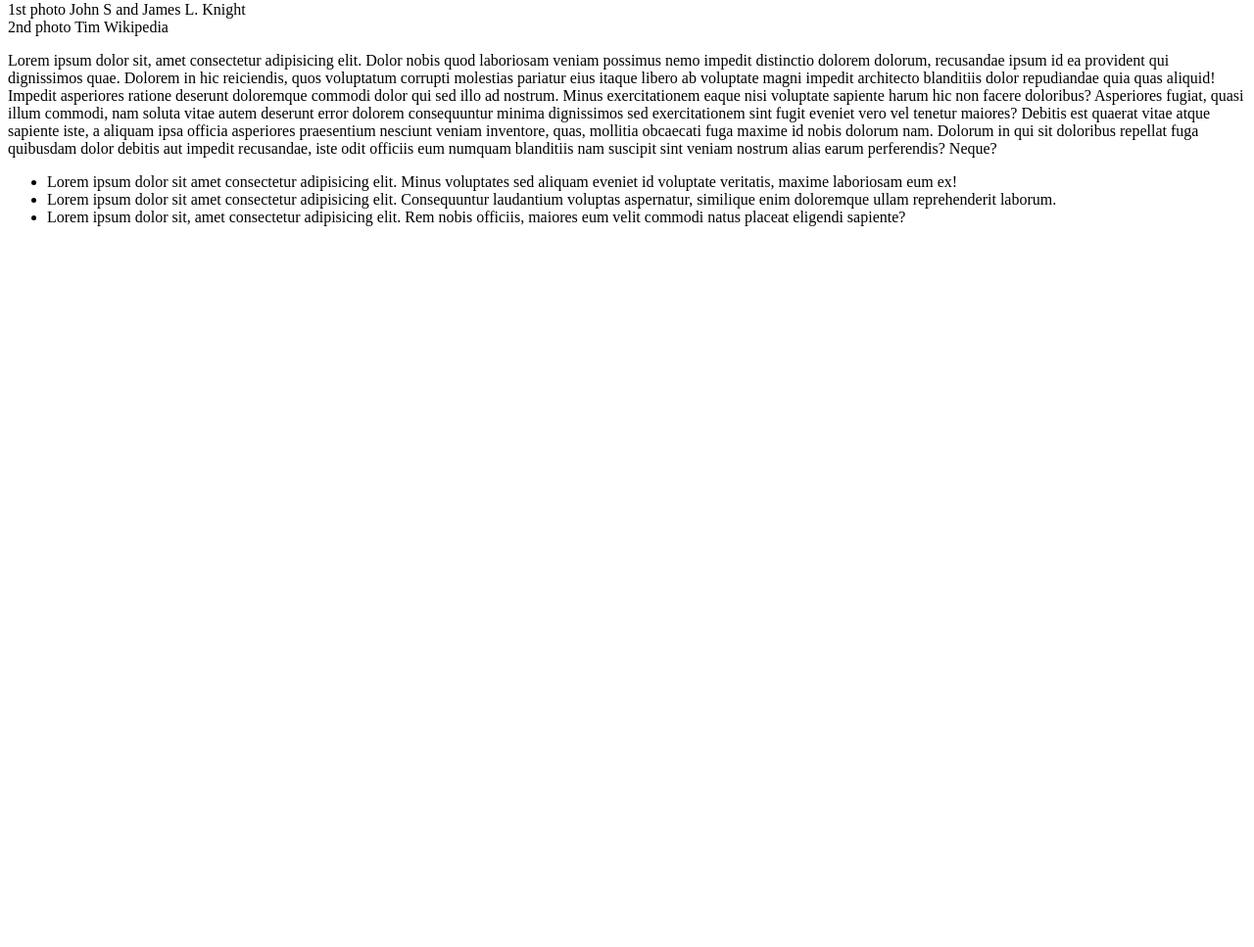
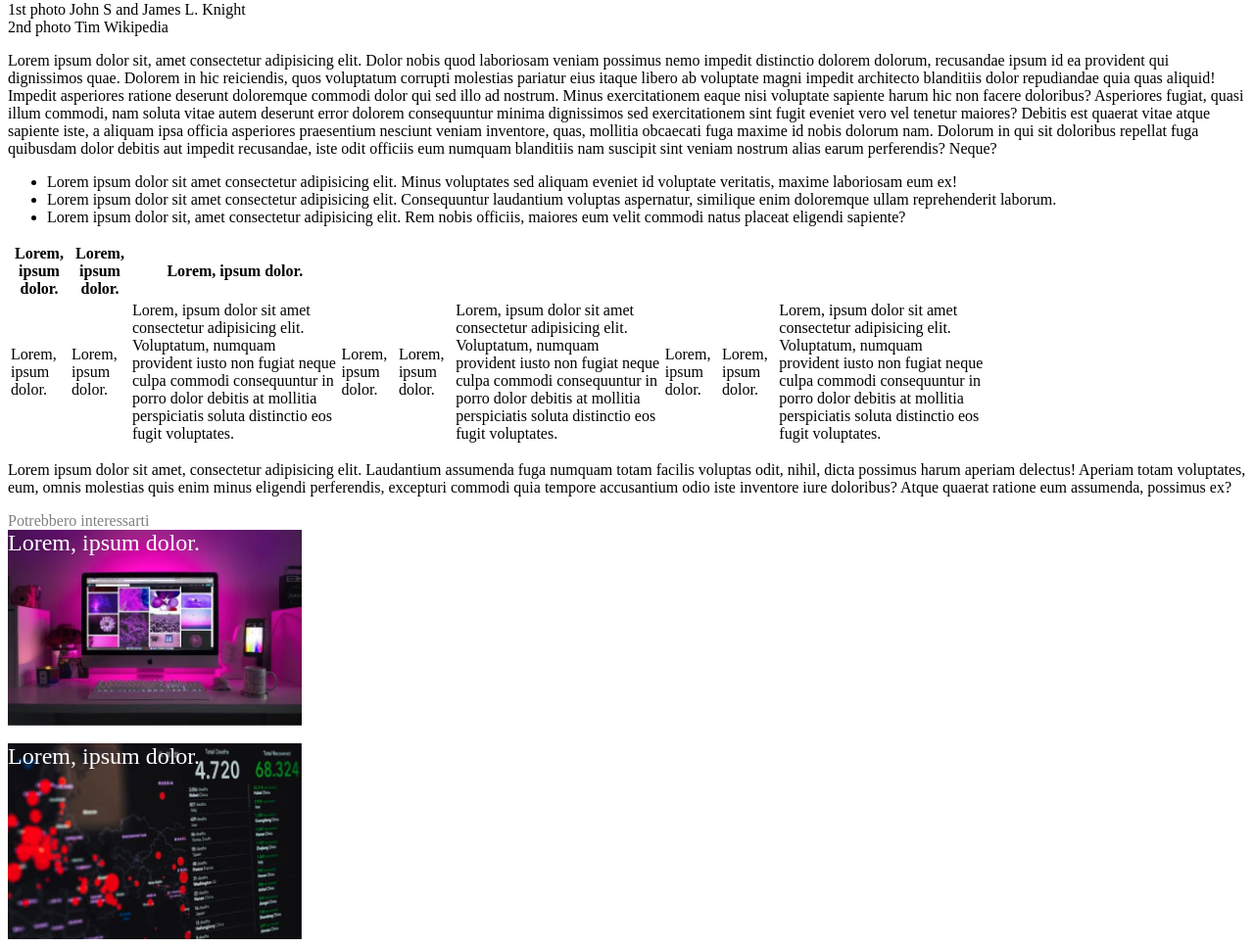
Before and after one commit to Richiisontheway/html-css-booleaner, a plain HTML site: page index.html in a window 1280 px wide. Shown: the part 609-1576 px from the top of the page at 98% size. Before the commit the page ends 856 px from the top, so only its background shows below. Drawn offline with Linux system fonts and the light colour scheme.

Commit message:
finito con tabella sbagliata

```diff
--- a/css/style.css
+++ b/css/style.css
@@ -17,4 +17,26 @@ header{
 .post-photo{
 
     display: block;
+
 }
+
+.finale{
+    color: gray;
+}
+
+.contain{
+    width: 300px;
+    height: 200px;
+    background-image: url(../img/monitor.jpg);
+    background-size: cover;
+    font-size: 1.5em;
+    color: white;
+}
+.contain1{
+    width: 300px;
+    height: 200px;
+    background-image: url(../img/graph.jpg);
+    background-size: cover;
+    font-size: 1.5em;
+    color: white;
+}
--- a/index.html
+++ b/index.html
@@ -32,11 +32,55 @@
             <li>Lorem ipsum dolor sit, amet consectetur adipisicing elit. Rem nobis officiis, maiores eum velit commodi natus placeat eligendi sapiente?</li>
         </ul>
 
+        <table style="width: 1000px;">
+            <thead >
+                <tr>
+                    <th>Lorem, ipsum dolor.</th>
+                    <th>Lorem, ipsum dolor.</th>
+                    <th>Lorem, ipsum dolor.</th>
+                </tr>
+
+            </thead>
+
+            <tbody>
+                <tr>
+
+                    <td>Lorem, ipsum dolor.</td>
+
+                    <td>Lorem, ipsum dolor.</td>
+
+                    <td>Lorem, ipsum dolor sit amet consectetur adipisicing elit. Voluptatum, numquam provident iusto non fugiat neque culpa commodi consequuntur in porro dolor debitis at mollitia perspiciatis soluta distinctio eos fugit voluptates.</td>
+
+                    <td>Lorem, ipsum dolor.</td>
+
+                    <td>Lorem, ipsum dolor.</td>
+
+                    <td>Lorem, ipsum dolor sit amet consectetur adipisicing elit. Voluptatum, numquam provident iusto non fugiat neque culpa commodi consequuntur in porro dolor debitis at mollitia perspiciatis soluta distinctio eos fugit voluptates.</td>
+
+                    <td>Lorem, ipsum dolor.</td>
+
+                    <td>Lorem, ipsum dolor.</td>
+
+                    <td>Lorem, ipsum dolor sit amet consectetur adipisicing elit. Voluptatum, numquam provident iusto non fugiat neque culpa commodi consequuntur in porro dolor debitis at mollitia perspiciatis soluta distinctio eos fugit voluptates.</td>
+
+
+                </tr>
+            </tbody>
+
+        </table>
+
+        <p>
+            Lorem ipsum dolor sit amet, consectetur adipisicing elit. Laudantium assumenda fuga numquam totam facilis voluptas odit, nihil, dicta possimus harum aperiam delectus! Aperiam totam voluptates, eum, omnis molestias quis enim minus eligendi perferendis, excepturi commodi quia tempore accusantium odio iste inventore iure doloribus? Atque quaerat ratione eum assumenda, possimus ex?
+        </p>
+
+        <span class="finale">Potrebbero interessarti</span>
+
+        <div class="contain">Lorem, ipsum dolor.</div>
+        <br>
+        <div class="contain1">Lorem, ipsum dolor.</div>
+
       </main>
 
-      <footer>
-
-      </footer>
 
     </body>
 </html>
```
